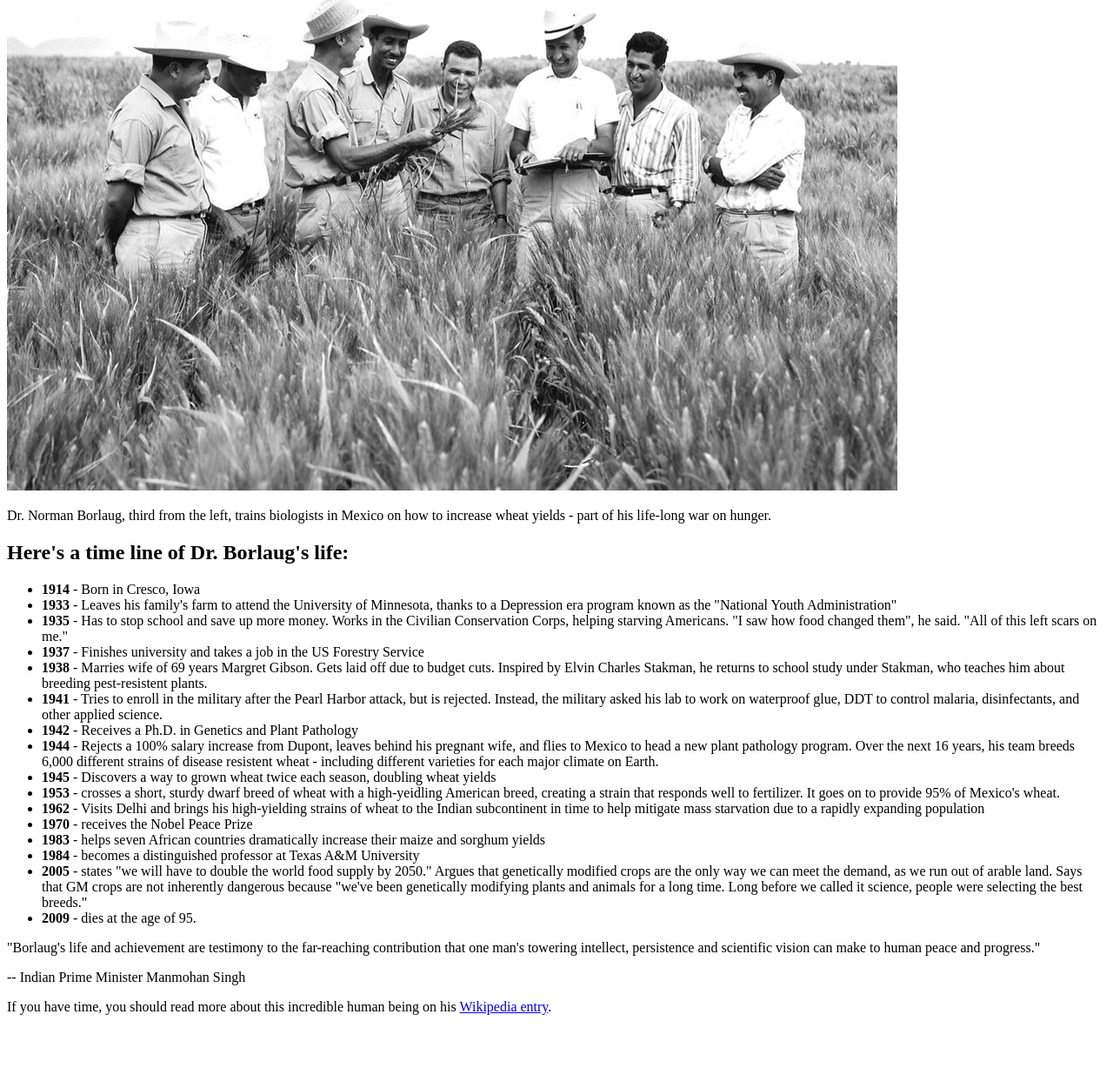
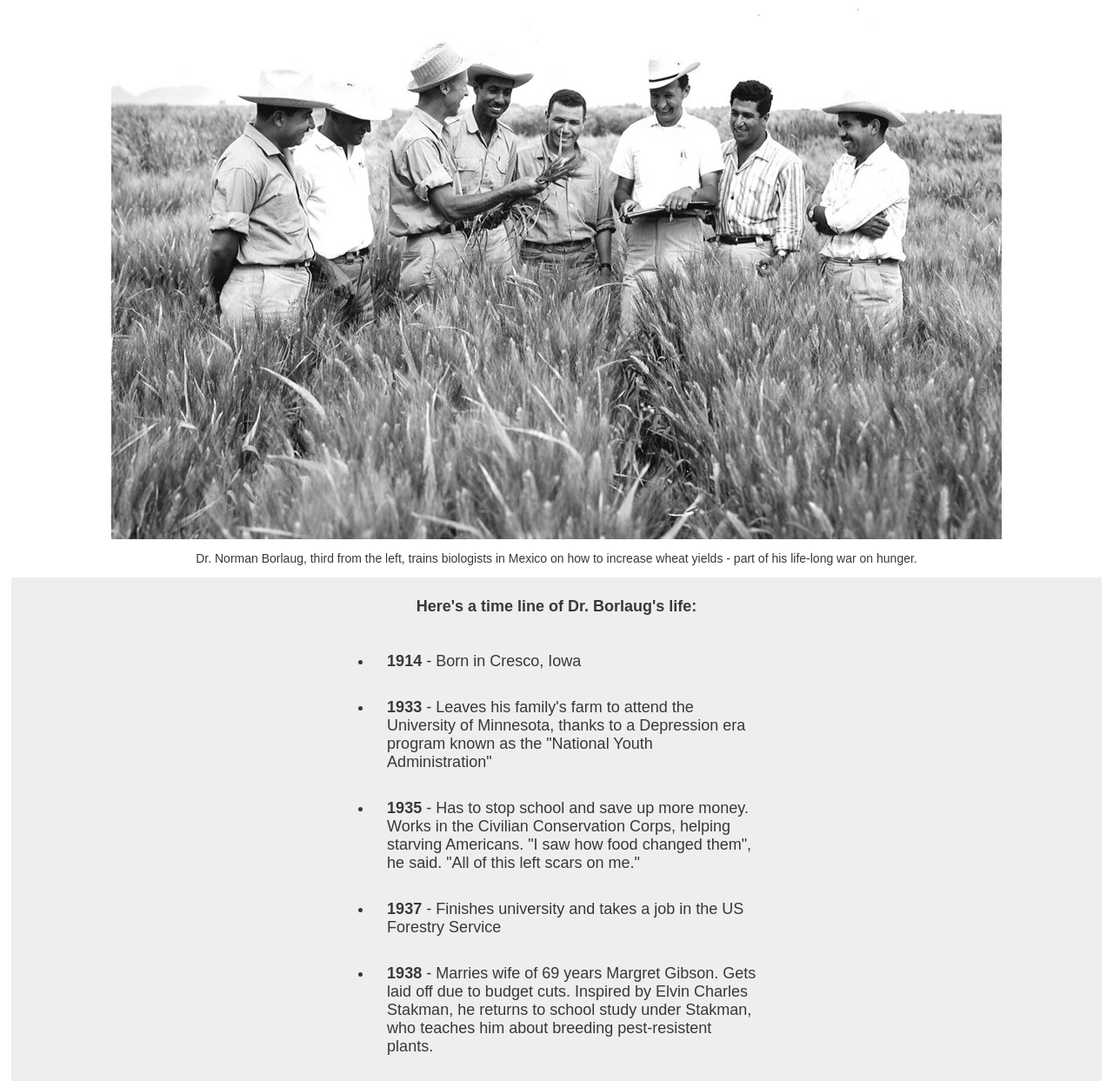
Before and after one commit to AlexdelCarmen/fcc-tribute-page, a plain HTML site: page index.html in a window 1280 px wide. Shown: the part 173-1416 px from the top of the page at 87% size. Before the commit the page ends 1356 px from the top, so only its background shows below. Drawn offline with Linux system fonts and the light colour scheme.

Commit message:
Add styling rules and minor HTML modifications

```diff
--- a/style.css
+++ b/style.css
@@ -6,3 +6,84 @@
   --md-size: 18px;
   --sm-size: 14px;
 }
+
+* {
+  box-sizing: border-box;
+}
+
+body {
+  margin: 0;
+  padding: 0;
+  background-color: var(--light-color-2);
+  font-family: sans-serif;
+}
+
+main {
+  background-color: var(--light-color-1);
+  width: 98%;
+  margin: 1.5rem auto;
+  display: flex;
+  flex-direction: column;
+  align-items: center;
+  color: var(--dark-color);
+  border-radius: 5px;
+}
+
+#title {
+  font-size: var(--lg-size);
+}
+
+.small-text {
+  font-size: var(--sm-size);
+}
+
+#img-div {
+  width: 100%;
+  background-color: var(--light-color-2);
+  display: flex;
+  flex-direction: column;
+  align-items: center;
+}
+
+#image {
+  display: block;
+  max-width: 100%;
+  height: auto;
+}
+
+#img-caption p {
+  font-size: var(--sm-size);
+}
+
+#tribute-info {
+  width: 40%;
+  margin: 0 auto;
+}
+
+#tribute-info h2 {
+  text-align: center;
+  font-size: var(--md-size);
+  padding: 0.5rem 0;
+}
+
+#tribute-info ul {
+  font-size: var(--md-size);
+}
+
+#tribute-info > ul > li {
+  padding: 1rem;
+}
+
+.quote {
+  font-style: italic;
+  font-size: var(--md-size);
+}
+
+.tribute-info {
+  font-size: var(--md-size);
+  font-weight: bold;
+}
+
+#tribute-link {
+  color: steelblue;
+}
```
Also changed, not shown: index.html (+3 -3 lines).
